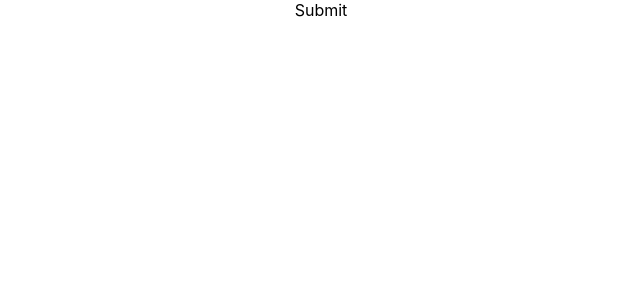
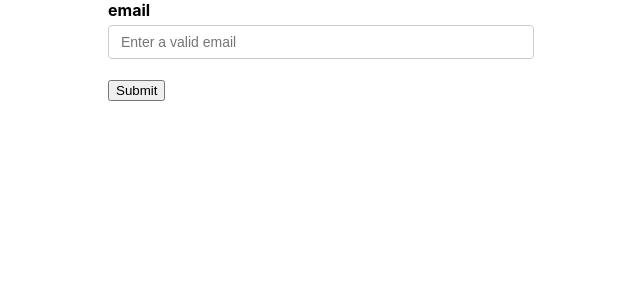
Before and after one commit to troychaplin/formik-ui, a React (Create React App) app: page / in a window 1280 px wide. Shown: the top 300 px of the page, without its empty margins (319-959 px from the left). Built offline with nearby package versions, Linux system fonts and the light colour scheme.

Commit message:
add: input field

```diff
--- a/src/components/FormikContainer/FormikContainer.js
+++ b/src/components/FormikContainer/FormikContainer.js
@@ -1,22 +1,34 @@
 import React from 'react'
 import { Formik, Form } from 'formik'
 import * as Yup from 'yup'
+import FormikControl from '../FormikControl/FormikControl'
 
 function FormikContainer() {
-  const initialValues = {}
-  const validationSchema = Yup.object({})
+  const initialValues = {
+    email: ''
+  }
+  const validationSchema = Yup.object({
+    email: Yup.string().required('Required')
+  })
   const onSubmit = values => console.log('Form data', values)
 
   return (
-    <Formik>
+    <Formik
+      initialValues={initialValues}
+      validationSchema={validationSchema}
+      onSubmit={onSubmit}
+    >
       {
-        formike => (
-          <Form
-            initialValues={initialValues}
-            validationSchema={validationSchema}
-            onSubmit={onSubmit}
-          >
-            <submit type="submit">Submit</submit>
+        formik => (
+          <Form>
+            <FormikControl
+              control='input'
+              type="email"
+              label='email'
+              name='email'
+              placeholder="Enter a valid email"
+            />
+            <button type="submit">Submit</button>
           </Form>
         )
       }
--- a/src/components/FormikControl/FormikControl.js
+++ b/src/components/FormikControl/FormikControl.js
@@ -1,10 +1,12 @@
 import React from 'react'
+import Input from '../Input/Input';
 
 function FormikControl(props) {
-  const { control } = props;
+  const { control, ...rest } = props;
 
   switch(control) {
     case 'input':
+      return <Input {...rest} />
     case 'textarea':
     case 'select':
     case 'radio':
--- /dev/null
+++ b/src/components/Input/Input.js
@@ -0,0 +1,17 @@
+import React from 'react'
+import { Field, ErrorMessage } from 'formik'
+import TextError from '../TextError/TextError'
+
+function Input(props) {
+  const { label, name, ...rest } = props
+
+  return (
+    <div className="form-control">
+      <label htmlFor={name}>{label}</label>
+      <Field id={name} name={name} {...rest} />
+      <ErrorMessage name={name} component={TextError} />
+    </div>
+  )
+}
+
+export default Input
--- /dev/null
+++ b/src/components/TextError/TextError.js
@@ -0,0 +1,11 @@
+import React from 'react'
+
+function TextError(props) {
+  return (
+    <div className="error">
+      {props.children}
+    </div>
+  )
+}
+
+export default TextError
```
